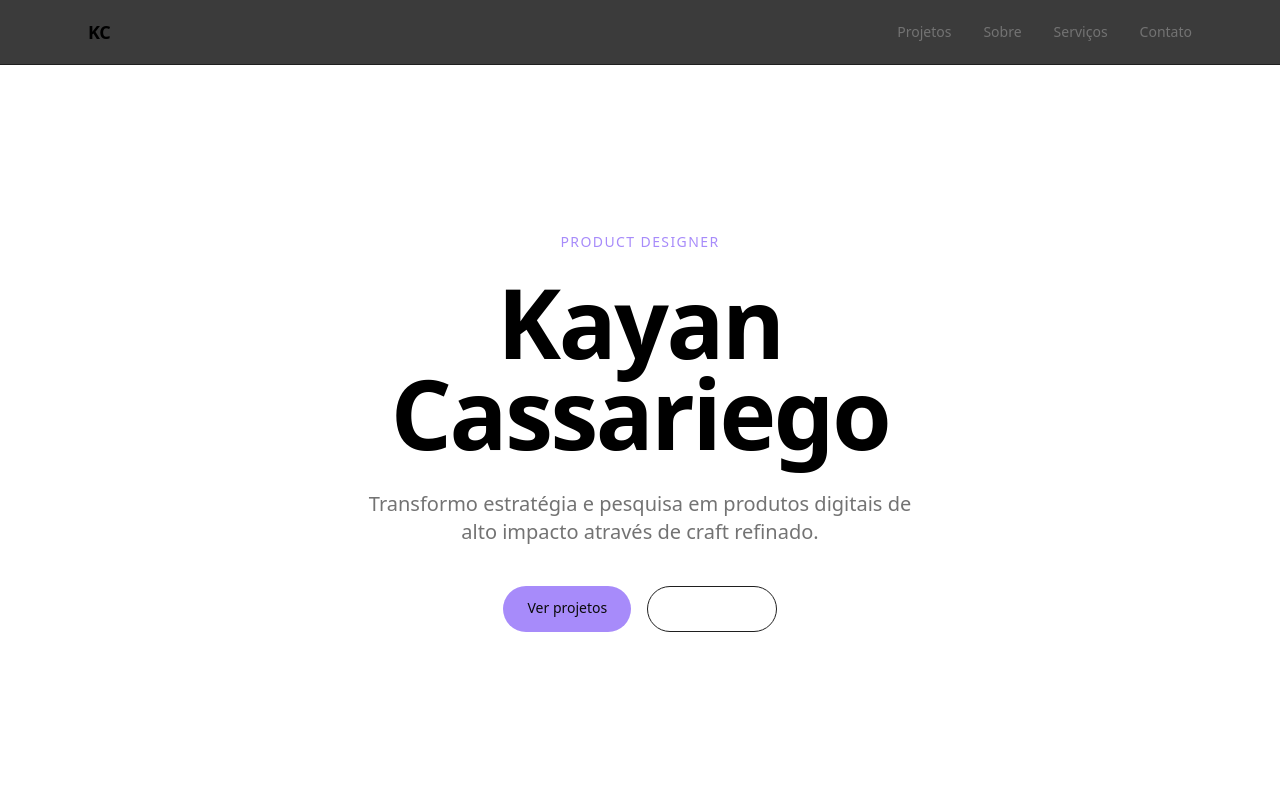
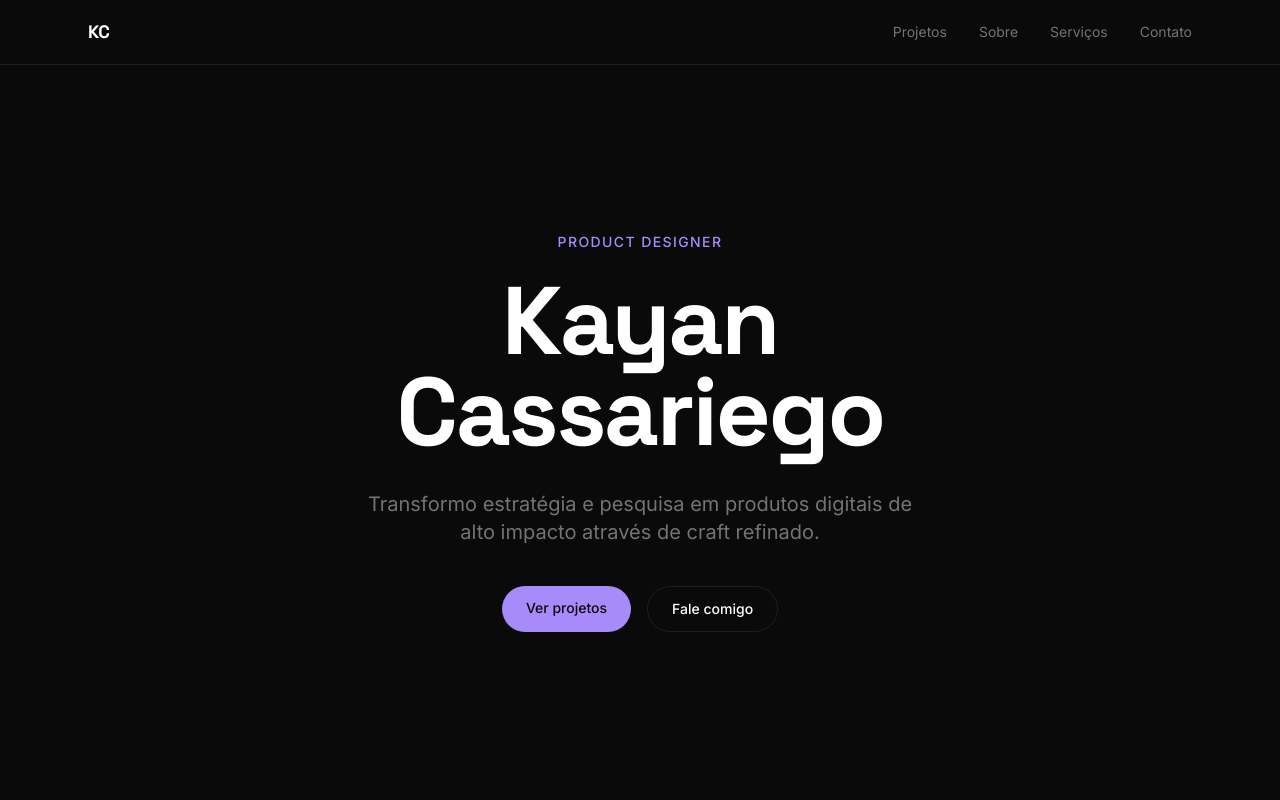
Before and after one commit to Kayanlopes/Kayan-sitee, a Next.js app: page / in a window 1280 px wide. Shown: the top 800 px of the page. Built offline with nearby package versions, Linux system fonts and the light colour scheme.

Commit message:
Update layout.tsx

```diff
--- a/app/layout.tsx
+++ b/app/layout.tsx
@@ -1,15 +1,30 @@
 import type { Metadata } from "next";
+import { Space_Grotesk, Inter } from "next/font/google";
 import "./globals.css";
+
+const spaceGrotesk = Space_Grotesk({
+  subsets: ["latin"],
+  variable: "--font-display",
+  weight: ["400", "500", "600", "700"],
+});
+
+const inter = Inter({
+  subsets: ["latin"],
+  variable: "--font-body",
+});
 
 export const metadata: Metadata = {
   title: "Kayan Cassariego | Product Designer",
-  description: "Product Designer · Estratégia, pesquisa e craft em produtos digitais de alto impacto.",
+  description:
+    "Product Designer · Estratégia, pesquisa e craft em produtos digitais de alto impacto.",
 };
 
 export default function RootLayout({ children }: { children: React.ReactNode }) {
   return (
-    <html lang="pt-BR">
-      <body>{children}</body>
+    <html lang="pt-BR" className={`${spaceGrotesk.variable} ${inter.variable}`}>
+      <body className="bg-neutral-950 text-white font-[family-name:var(--font-body)] antialiased">
+        {children}
+      </body>
     </html>
   );
 }
```
